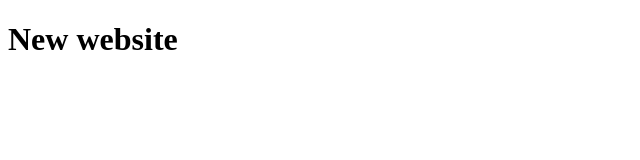
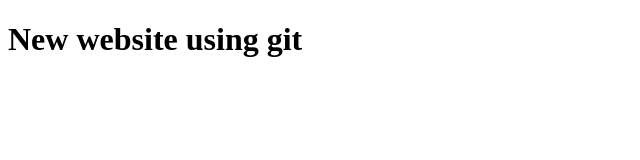
Before and after one commit to venkatraghavv/learning, a plain HTML site: page site/index.html in a window 1280 px wide. Shown: the whole page, without its empty margins (0-640 px from the left). Drawn offline with Linux system fonts and the light colour scheme.

Commit message:
new website

```diff
--- a/site/index.html
+++ b/site/index.html
@@ -6,6 +6,6 @@
 	<title>New website</title>
 </head>
 <body>
-<h1>New website</h1>
+<h1>New website using git</h1>
 </body>
 </html>
```
